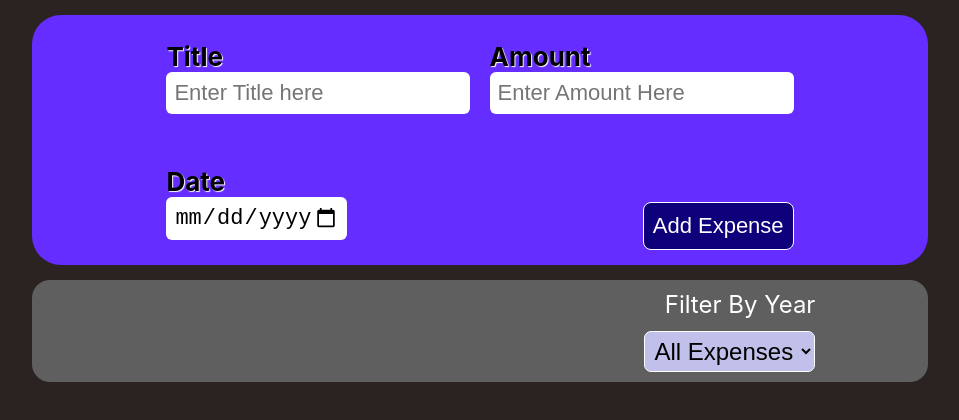
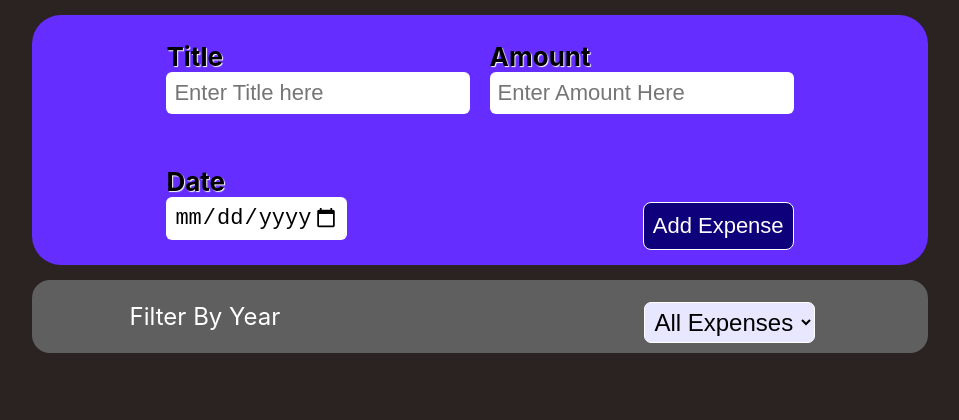
Before and after one commit to amant2904/React-Expense-tracker, a React (Create React App) app: page / in a window 1280 px wide. Shown: the top 420 px of the page, without its empty margins (160-1119 px from the left). Built offline with nearby package versions, Linux system fonts and the light colour scheme.

Commit message:
keys added and some basic update

```diff
--- a/src/App.js
+++ b/src/App.js
@@ -9,11 +9,12 @@ const App = () => {
 
   const [expenses, setExpenses] = useState([]);
   const liftUpExpenseDataInApp_handler = (expenseDataInApp) => {
-    setExpenses([...expenses, expenseDataInApp])
+    setExpenses((prvExpense) => {
+      return [expenseDataInApp, ...prvExpense];
+    })
   }
 
   const [filter__value, setFilter__value] = useState("all");
-
   const liftUpFilterValue = (filterValue) => {
     setFilter__value(filterValue);
   }
@@ -34,7 +35,12 @@ const App = () => {
       <Card className="expense_items">
         <ExpenseFilter selected={filter__value} liftUpValueInApp={liftUpFilterValue} />
         {expenses_filterByYear(expenses, filter__value).map((expenses) => {
-          return <ExpenseItem key={expenses.id} date={expenses.date} item={expenses.title} amount={expenses.amount}></ExpenseItem>
+          return <ExpenseItem
+            key={expenses.id}
+            date={expenses.date}
+            item={expenses.title}
+            amount={expenses.amount}
+          />
         })}
       </Card>
     </Card>
--- a/src/components/Expenses/ExpenseFilter.css
+++ b/src/components/Expenses/ExpenseFilter.css
@@ -1,9 +1,9 @@
 .expense-filter{
     display: flex;
-    flex-direction: column;
-    align-items: flex-end;
+    /* flex-direction: column; */
+    align-items: center;
     width: 80%;
-    /* justify-content: center; */
+    justify-content: space-between;
     margin: auto;
 }
 .expense-filter select{
@@ -12,7 +12,7 @@
     margin-top: 12px;
     border-radius: 7px;
     font-size: 24px;
-    background-color: #c0c0ea;
+    background-color: #e7e8ff;
     border: 1px solid white;
 }
 .expense-filter label{
--- a/src/components/Expenses/ExpenseFilter.js
+++ b/src/components/Expenses/ExpenseFilter.js
@@ -10,11 +10,11 @@ export default function ExpenseFilter(props) {
             <label htmlFor="filter">Filter By Year</label>
             <select value={props.selected} onChange={filter_handler}>
                 <option value="all">All Expenses</option>
+                <option value="2023">2023</option>
+                <option value="2022">2022</option>
+                <option value="2021">2021</option>
+                <option value="2020">2020</option>
                 <option value="2019">2019</option>
-                <option value="2020">2020</option>
-                <option value="2021">2021</option>
-                <option value="2022">2022</option>
-                <option value="2023">2023</option>
             </select>
         </div>
     )
```
